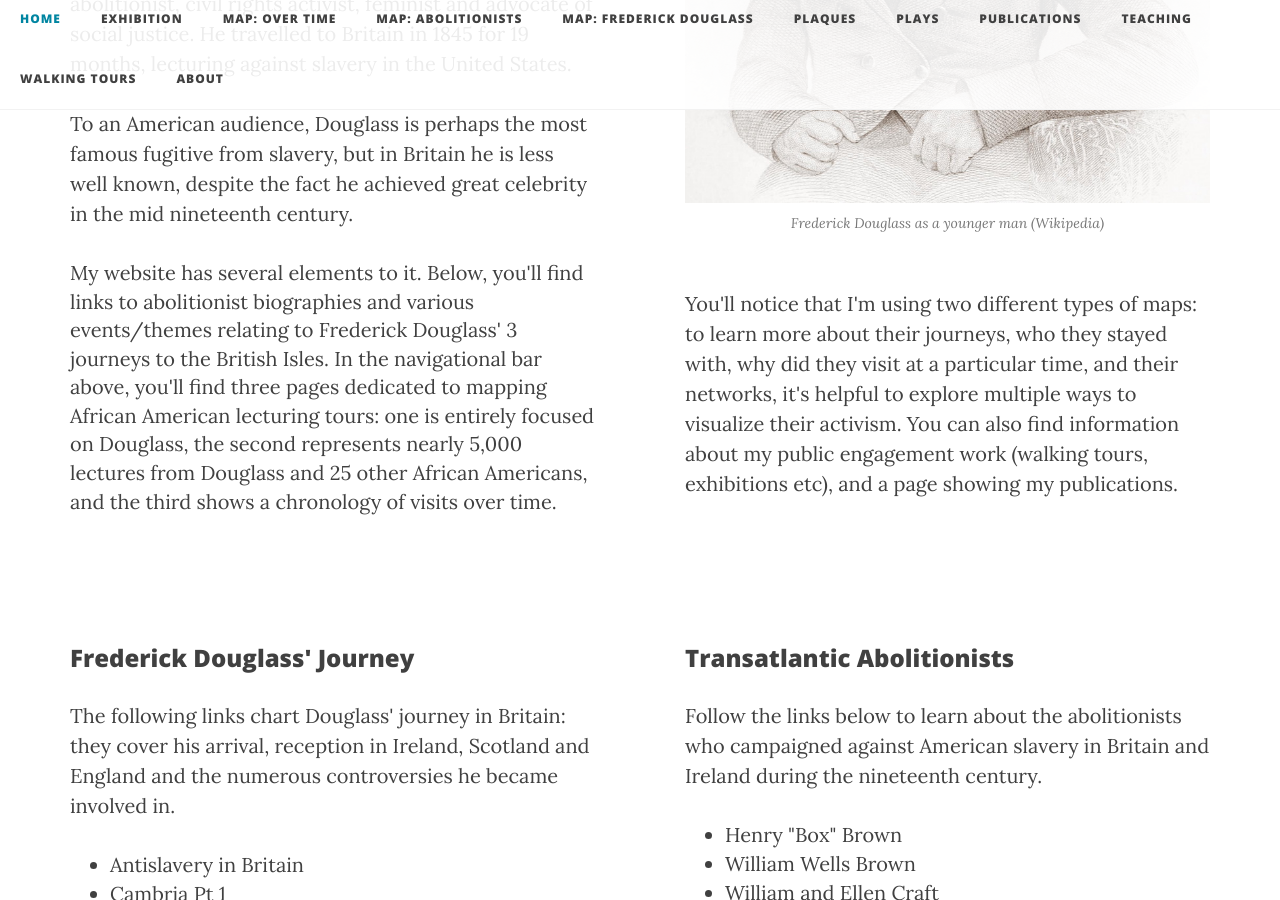
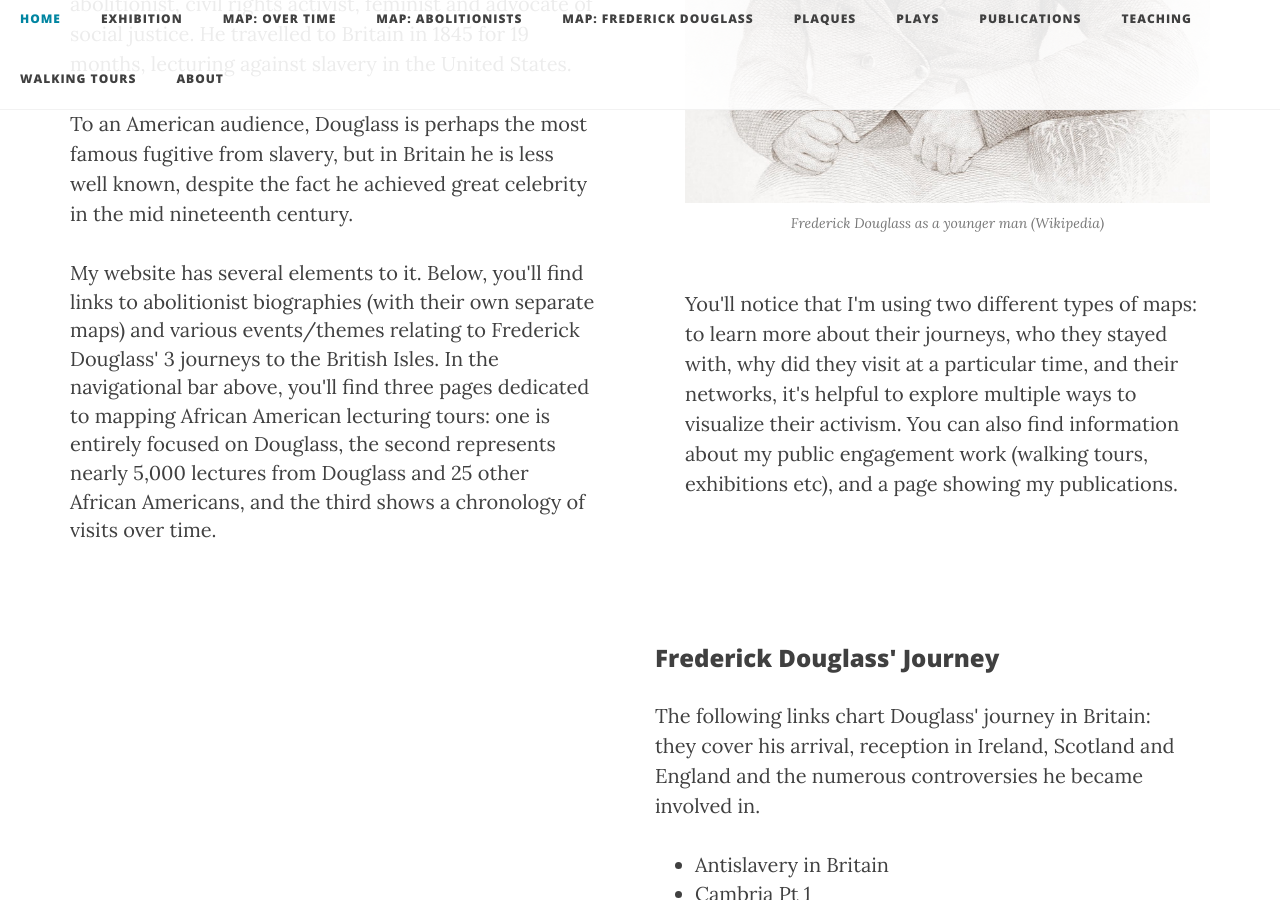
Before and after one commit to FDUK/fduk.github.io, a Jekyll site: the page built from index.html, in a window 1280 px wide and 900 px high, scrolled down 1211 px. Built offline with Jekyll 4.4.1, drawn with Linux system fonts in a browser that asks for light colours; nearby versions of some CDN libraries; the list of posts is cut into pages by our own code.

Commit message:
Update index.html

```diff
--- a/index.html
+++ b/index.html
@@ -38,7 +38,7 @@
             <div class="col-md-6">
 
 
-                My website has several elements to it. Below, you'll find links to abolitionist biographies and various events/themes relating to Frederick Douglass' 3 journeys to the British Isles.
+                My website has several elements to it. Below, you'll find links to abolitionist biographies (with their own separate maps) and various events/themes relating to Frederick Douglass' 3 journeys to the British Isles.
                 In the navigational bar above, you'll find three pages dedicated to mapping African American lecturing tours: one is entirely focused on Douglass, the second represents nearly 5,000 lectures from Douglass and 25 other African Americans, and the third shows a chronology of visits over time.
 
                 </div>
```
